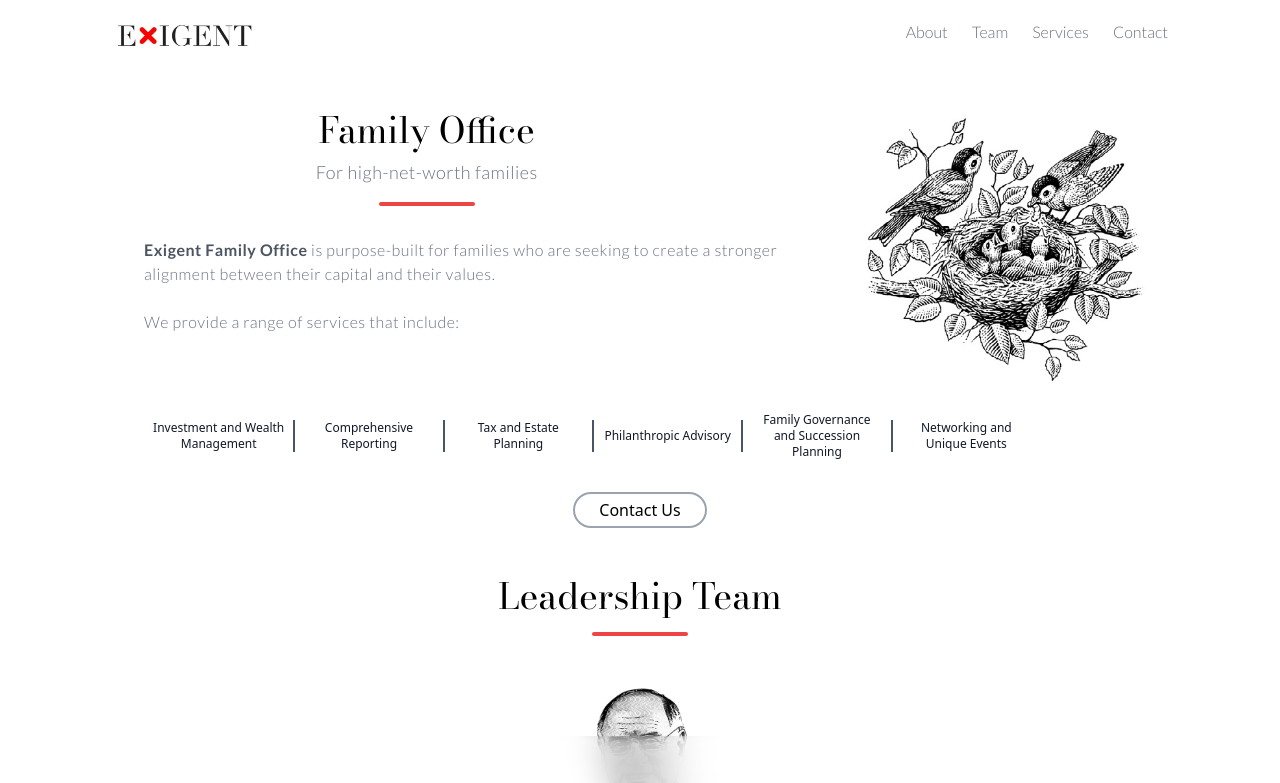
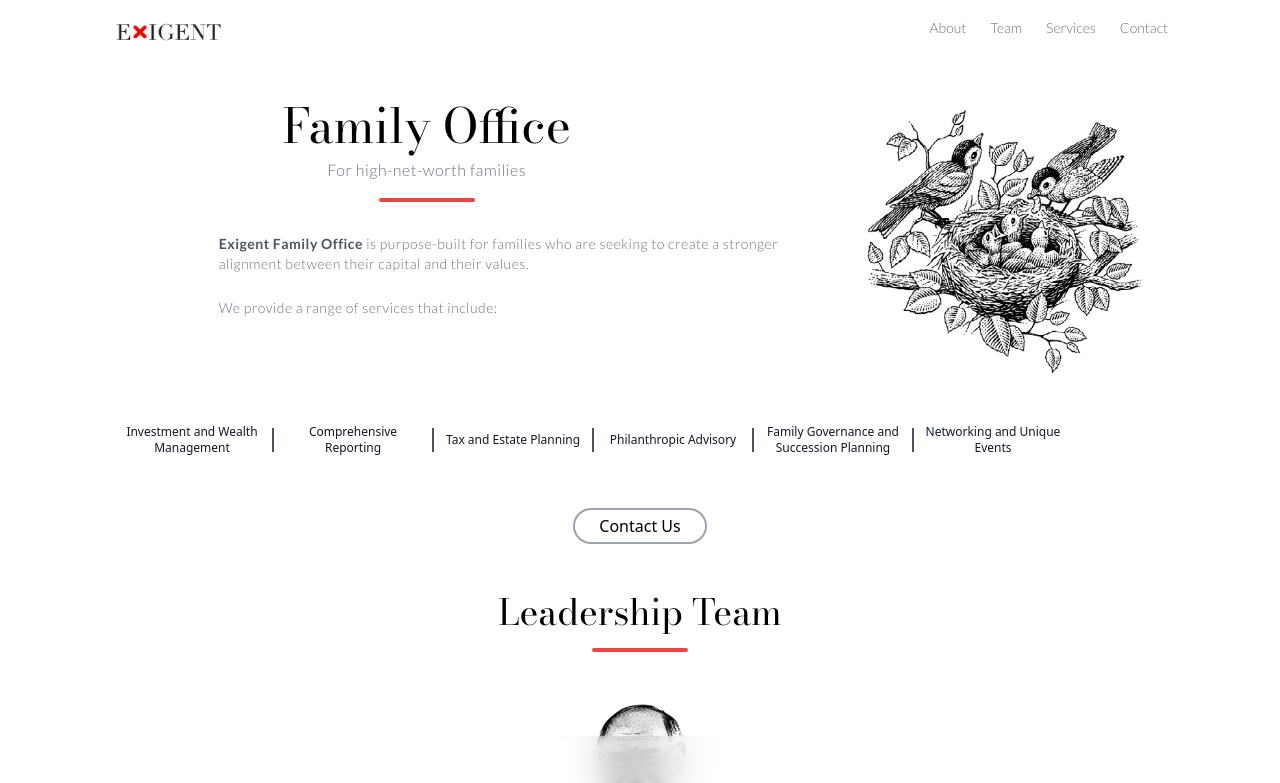
Before and after one commit to elishakrasz/exigent-repo, a Next.js app in the folder nextjs-exigent-upgrade/: page /family in a window 1280 px wide. Shown: the top 783 px of the page. Built offline with nearby package versions, Linux system fonts and the light colour scheme.

Commit message:
adjustments

```diff
--- a/nextjs-exigent-upgrade/src/app/components/NavBar.tsx
+++ b/nextjs-exigent-upgrade/src/app/components/NavBar.tsx
@@ -36,13 +36,13 @@
     <div className="sticky top-0 z-50 w-full md:max-w-3xl md:px-8 lg:max-w-[940px] xl:max-w-[1120px] 2xl:max-w-[1320px] flex items-center justify-between lg:justify-between py-4 mx-auto px-8">
       {/* Logo */}
       <div>
-        <Link href="/" className="w-28 md:w-36">
+        <Link href="/" className="w-28">
           <Image src={exigentBase} alt="Logo" className="max-h-16" />
         </Link>
       </div>
 
       {/* Desktop Menu */}
-      <div className="hidden md:flex md:flex-row md:items-center space-x-6 text-base text-gray-500">
+      <div className="hidden md:flex md:flex-row md:items-center space-x-6 text-sm text-gray-500">
         <Link href="/about" className="group border-b-3 border-transparent">
           About
           <div className="border-b-2 rounded-full border-red-500 mt-1 opacity-0 group-hover:opacity-100 transition-opacity duration-500"></div>
--- a/nextjs-exigent-upgrade/src/app/components/Test.tsx
+++ b/nextjs-exigent-upgrade/src/app/components/Test.tsx
@@ -46,14 +46,15 @@
 };
 
 const Test = ({person}) => {
+  console.log('p', person)
     return (
       <div className="mt-8 max-auto items-center justify-items-center">
-      <div className="grid grid-cols-5 max-w-3xl mx-auto px-14">
+      <div className="grid grid-cols-1 md:grid-cols-5 max-w-3xl mx-auto px-14">
         {/* Left Column */}
         <div className="mx-auto text-center col-span-2">
           <div className="w-full mx-auto">
             <div className={bodoni.className}>
-              <div className="w-full flex justify-center">
+              <div className="w-full md:flex justify-center">
                 <Image
                   src={urlForImage(person.image).quality(100).url()}
                   alt={person.name}
@@ -64,10 +65,10 @@
               </div>
               <p className="text-xl font-normal mt-2">{person.name}</p>
               <div className={lato.className}>
-                <p className="text-[14px] italic  text-gray-600 mt-1">
+                <p className="text-[14px] italic  text-gray-600 mt-2">
                   {person.title}
                 </p>
-                <p className="text-xs my-2 text-gray-600">
+                <p className="text-[14px] my-2 text-gray-600">
                   {person.subtitle}
                 </p>
                 <div className="flex items-center justify-center my-2 px-6">
--- a/nextjs-exigent-upgrade/src/app/family/page.tsx
+++ b/nextjs-exigent-upgrade/src/app/family/page.tsx
@@ -23,16 +23,17 @@
           <div className="">
             <div className="md:grid md:grid-cols-6 mt-8">
               <div className="md:col-span-4">
-                <div className="md:text-5xl text-center font-semibold leading-10">
-                  <h3 className="text-3xl sm:text-4xl md:font-normal">
+                <div className="md:text-5xl md:text-center font-semibold leading-10">
+                  <h3 className="text-3xl sm:text-4xl md:font-normal md:text-5xl">
                     Family Office
                   </h3>
-                  <p className="text-base md:text-lg font-light mt-2 text-gray-500 leading-relaxed">
+                  <p className="text-base md:text-base font-light mt-2 text-gray-500 leading-relaxed">
                     For high-net-worth families
                   </p>
+                  <div className="border-b-4 border-red-500 rounded-full w-24 mt-4 mx-auto"></div>
                 </div>
 
-                <div className="border-b-4 border-red-500 rounded-full w-24 mt-4 mx-auto"></div>
+
                 {/* Image Section */}
               <div className="mt-6 md:hidden">
                 <div className="w-2/3 md:w-4/5 mx-auto text-center">
@@ -45,15 +46,15 @@
                   />
                 </div>
               </div>
-                <div className="mt-8 px-12 md:ml-24 md:max-w-[820px]">
-                <p className="md:text-base font-light text-gray-500 leading-relaxed">
+                <div className="mt-8 px-12 md:ml-[20%] md:max-w-[820px]">
+                <p className="text-sm md:text-sm font-light text-gray-500 leading-relaxed">
                   <span className="font-semibold text-gray-600">
                     Exigent Family Office
                   </span>{" "}
                   is purpose-built for families who are seeking to create a
                   stronger alignment between their capital and their values.
                 </p>
-                <p className="mt-6 text-base text-gray-500">
+                <p className="mt-6 text-sm text-gray-500">
                   We provide a range of services that include:
                 </p>
               </div>
@@ -83,7 +84,7 @@
       </div>
 
 {/* Services Grid */}
-<div className="mx-auto md:pl-24 md:grid md:grid-cols-6 md:max-w-6xl mt-8 text-center md:items-center md:gap-0 px-4 md:px-0 lg:max-w-5xl lg:px-16 lg:ml-20 divide-y-0 md:divide-y-0 md:divide-x-2 divide-slate-600 text-gray-900">
+<div className="mx-auto  md:pl-24 md:grid md:grid-cols-6 md:max-w-6xl mt-8 text-center md:align-top md:gap-0 px-2 md:px-0 lg:max-w-5xl lg:px-8 lg:ml-20 divide-y-0 md:divide-y-0 md:divide-x-2 divide-slate-600 text-gray-900">
   {[
     "Investment and Wealth Management",
     "Comprehensive Reporting",
@@ -94,9 +95,9 @@
   ].map((service, index) => (
     <div
       key={index}
-      className={`${lato.className} flex flex-col justify-center items-center py-4 h-4`}
+      className={`${lato.className} flex flex-col justify-center items-center my-4 h-6`}
     >
-      <h1 className="font-sans text-sm md:text-xs px-2 align-top">{service}</h1>
+      <h1 className="font-sans text-sm md:text-xs px-2 md:align-top"> {service}</h1>
     </div>
   ))}
 </div>
--- a/nextjs-exigent-upgrade/src/app/special/page.tsx
+++ b/nextjs-exigent-upgrade/src/app/special/page.tsx
@@ -44,7 +44,7 @@
 
               {/* Description Section */}
               <div className="mt-8 px-12 md:ml-24 md:max-w-[820px]">
-                <p className="md:text-sm font-light text-gray-500 leading-relaxed">
+                <p className="text-sm md:text-sm font-light text-gray-500 leading-relaxed">
                   <span className="font-semibold text-gray-600">
                   Exigent Capital Group
                   </span>{" "}
@@ -53,7 +53,7 @@
                   strategic relationships to deliver timely and thematic
                   investment products to a global investor base.
                 </p>
-                <p className="mt-6 text-base text-gray-500">
+                <p className="mt-6 text-sm text-gray-500">
                   We provide a range of services that include:
                 </p>
               </div>
--- a/nextjs-exigent-upgrade/src/app/strategic/page.tsx
+++ b/nextjs-exigent-upgrade/src/app/strategic/page.tsx
@@ -77,7 +77,7 @@
         </div>
 
         {/* Services Grid */}
-        <div className="mt-8 text-center md:max-w-[720px] md:grid md:grid-cols-3 md:pr-12 md:gap-0 md:mt-6 px-2 md:px-0 lg:px-0 lg:ml-20 mx-auto divide-y-0 md:divide-y-0 md:divide-x-2 divide-slate-600 text-gray-900">
+        <div className="mt-8 text-center md:max-w-[660px] md:grid md:grid-cols-3 md:pr-12 md:gap-0 md:mt-6 px-2 md:px-0 lg:px-0 lg:ml-20 mx-auto divide-y-0 md:divide-y-0 md:divide-x-2 divide-slate-600 text-gray-900">
           {[
             'Strategic Capital Formation',
             'Business Planning, Operational Strategy, Commercial Expansion',
@@ -93,9 +93,9 @@
             // </div>
             <div
       key={index}
-      className={`${lato.className} flex flex-col justify-center items-center py-6 h-4 `}
+      className={`${lato.className} flex flex-col justify-center items-center py-6 h-4`}
     >
-      <h1 className="font-sans text-sm md:text-xs px-6 align-top">{service}</h1>
+      <h1 className="font-sans text-sm md:text-[12px] px-6 align-top">{service}</h1>
     </div>
           ))}
         </div>
@@ -113,7 +113,7 @@
         <div className="border-b-4 border-red-500 rounded-full w-24 mt-4 mx-auto"></div>
 
         {/* Leadership Profiles */}
-        <div className="grid grid-cols-1 md:grid-cols-2 gap-8 max-w-3xl md:mt-8 mx-auto">
+        <div className="mt-6 grid grid-cols-1 md:grid-cols-2 gap-8 max-w-3xl md:mt-8 mx-auto">
           {[
             {
               imgSrc: '/assets/team/Carter.png',
--- a/nextjs-exigent-upgrade/src/app/team/page.tsx
+++ b/nextjs-exigent-upgrade/src/app/team/page.tsx
@@ -52,7 +52,7 @@
       {/* Main Team */}
       <div className="mt-16 grid grid-cols-1 sm:grid-cols-2 md:grid md:grid-cols-4  mx-auto max-w-6xl px-12">
         {persons.map((person) => (
-          <a href={`/team/${person.slug.current}`} key={person._id} className="block pb-4">
+          <a href={`/team?slug=${person.slug.current}`} key={person._id} className="block pb-4">
           {/* <Link href={`/team/${person.slug}`} key={person._id} className="block"> */}
             <div className="px-4 text-center mb-4">
               <div className={bodoni.className}>
```
Also changed, not shown: nextjs-exigent-upgrade/src/app/components/PersonGalleryTwo.tsx (+18 -35 lines), 96 other files (tests, documents, lock files or other folders).
